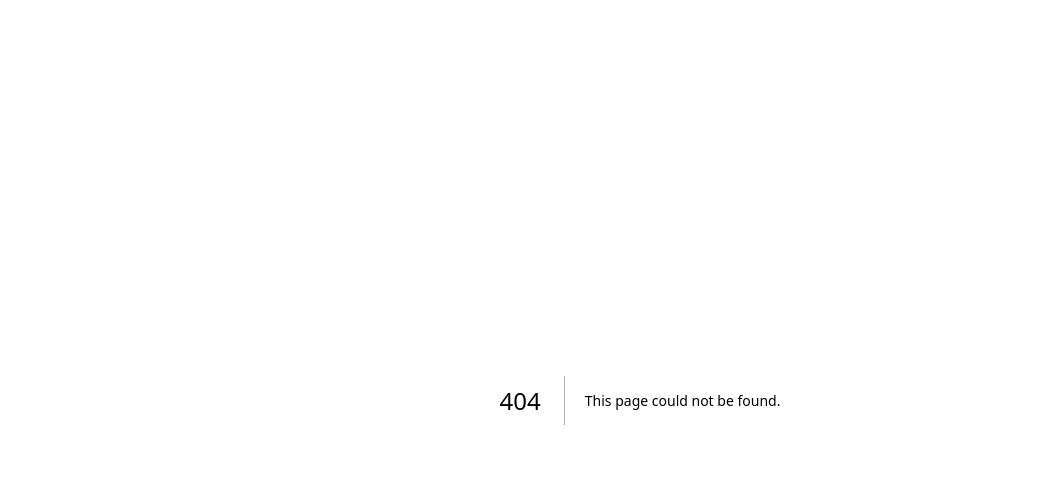
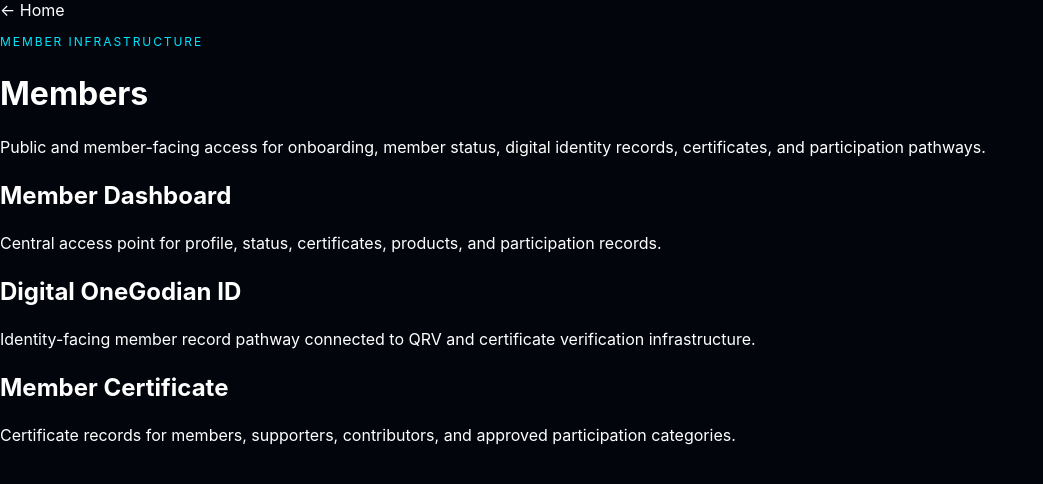
Before and after one commit to ohi-stack/onegodian-app-deploy, a Next.js app: page /members in a window 1280 px wide. Before the commit this address had no page. Shown: the top 484 px of the page, without its empty margins (0-1043 px from the left). Built offline with nearby package versions, Linux system fonts and the light colour scheme.

Commit message:
Add members app route

```diff
--- /dev/null
+++ b/src/app/members/page.tsx
@@ -0,0 +1,15 @@
+export default function MembersPage() {
+  return (
+    <main className="page">
+      <a href="/">← Home</a>
+      <p className="kicker">Member Infrastructure</p>
+      <h1>Members</h1>
+      <p className="lead">Public and member-facing access for onboarding, member status, digital identity records, certificates, and participation pathways.</p>
+      <div className="grid">
+        <article className="card"><h2>Member Dashboard</h2><p>Central access point for profile, status, certificates, products, and participation records.</p></article>
+        <article className="card"><h2>Digital OneGodian ID</h2><p>Identity-facing member record pathway connected to QRV and certificate verification infrastructure.</p></article>
+        <article className="card"><h2>Member Certificate</h2><p>Certificate records for members, supporters, contributors, and approved participation categories.</p></article>
+      </div>
+    </main>
+  );
+}
```
